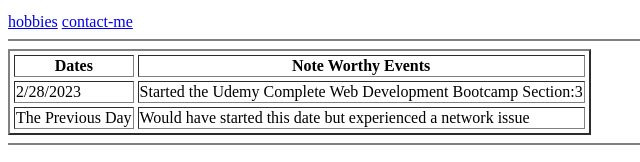
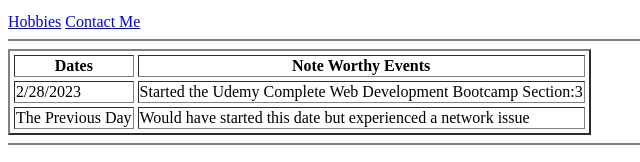
Before and after one commit to VERSID02/Ver1, a plain HTML site: page index.html in a window 1280 px wide. Shown: the part 482-644 px from the top of the page, 0-640 px from the left. Drawn offline with Linux system fonts and the light colour scheme.

Commit message:
Update index.html

```diff
--- a/index.html
+++ b/index.html
@@ -26,7 +26,7 @@
                             </ul>
                     </ul>
                 </ul>
-                <a href="CC:\Users\USER\OneDrive\Desktop\webDev\chapter 3\Hobbies chapter 3.html">hobbies</a> <a href="C:\Users\USER\OneDrive\Desktop\webDev\chapter 3\Contact-me chapter 3.html">contact-me</a>
+                <a href="hobbies chapter 3.html">Hobbies</a> <a href="contact-me chapter 3.html">Contact Me</a>
                 <hr size="2" noshade>
                 <table cellspacing="4" border="2">
                     <thead><!--table head--><!--(tfoot)table footer-->
```
